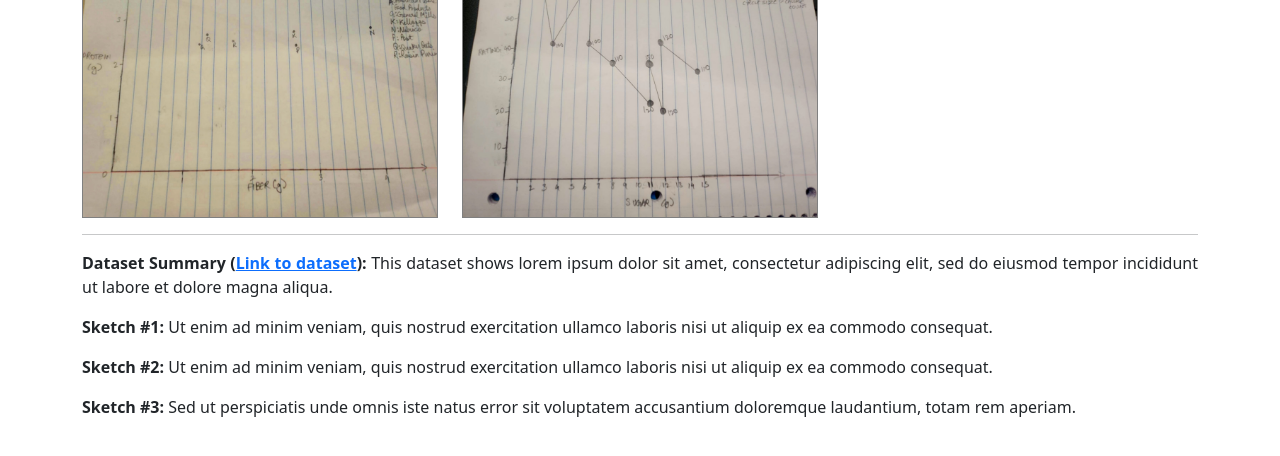
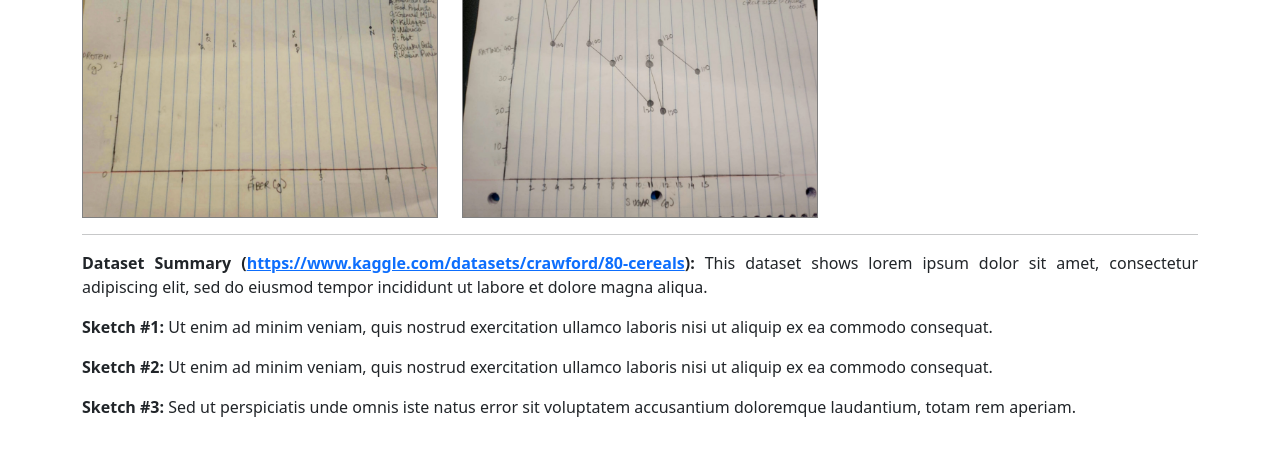
Before and after one commit to vshini-6/cse578, a plain HTML site: page index.html in a window 1280 px wide. Shown: the part 162-618 px from the top of the page. Drawn offline with nearby package versions, Linux system fonts and the light colour scheme.

Commit message:
Update index.html

```diff
--- a/index.html
+++ b/index.html
@@ -44,7 +44,7 @@
 
 			<hr>
 			<p>
-				<b>Dataset Summary (<a href="" target="_blank">Link to dataset</a>):</b> This dataset shows lorem ipsum dolor sit amet, consectetur adipiscing elit, sed do eiusmod tempor incididunt ut labore et dolore magna aliqua.
+				<b>Dataset Summary (<a href="" target="_blank">https://www.kaggle.com/datasets/crawford/80-cereals</a>):</b> This dataset shows lorem ipsum dolor sit amet, consectetur adipiscing elit, sed do eiusmod tempor incididunt ut labore et dolore magna aliqua.
 			</p>
 			<p>
 				<b>Sketch #1:</b> Ut enim ad minim veniam, quis nostrud exercitation ullamco laboris nisi ut aliquip ex ea commodo consequat.
```
